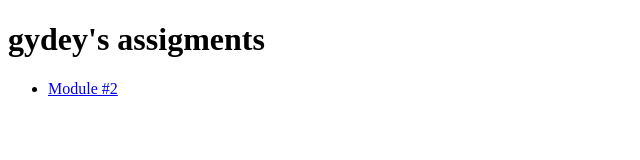
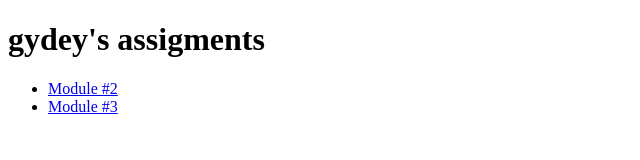
Before and after one commit to gydey/coursera-test, a plain HTML site: page index.html in a window 1280 px wide. Shown: the whole page, without its empty margins (0-640 px from the left). Drawn offline with Linux system fonts and the light colour scheme.

Commit message:
Index.html modified.

```diff
--- a/index.html
+++ b/index.html
@@ -6,6 +6,7 @@
 <h1>gydey's assigments</h1>
 <ul>
   <li><a href="mod2_solution">Module #2</a></li>
+  <li><a href="mod3_solution">Module #3</a></li>
 </ul>
 </body>
 </html>
```
